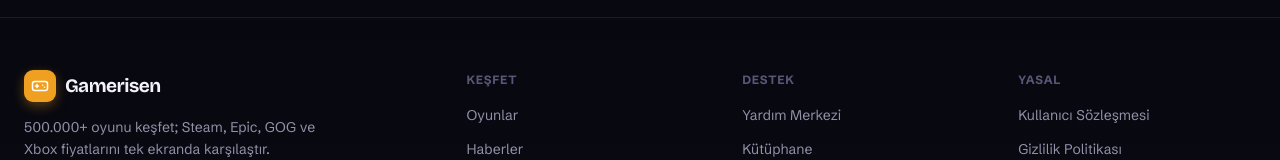
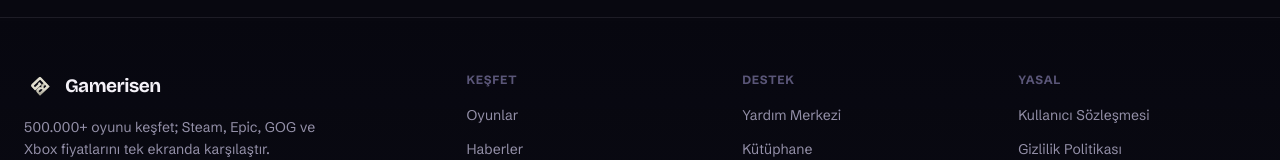
Before and after one commit to mfabey/gamepick, a Next.js app: page /login in a window 1280 px wide. Shown: the part 788-948 px from the top of the page. Built offline with nearby package versions, Linux system fonts and the light colour scheme; no server answers.

Commit message:
Update footer logo

```diff
--- a/app/components/Footer.jsx
+++ b/app/components/Footer.jsx
@@ -74,16 +74,9 @@ export default function Footer() {
         <div>
           <Link href="/" style={{ display: 'flex', alignItems: 'center', gap: 9, textDecoration: 'none', marginBottom: 14, width: 'fit-content' }}>
             <span style={{
-              width: 32, height: 32, borderRadius: 9, background: 'var(--accent)',
-              display: 'flex', alignItems: 'center', justifyContent: 'center',
-              boxShadow: '0 4px 12px color-mix(in srgb, var(--accent) 35%, transparent)',
+              width: 32, height: 32, display: 'flex', alignItems: 'center', justifyContent: 'center'
             }}>
-              <svg width="18" height="18" viewBox="0 0 24 24" fill="none" stroke="#fff" strokeWidth="2" strokeLinecap="round" strokeLinejoin="round">
-                <rect x="2" y="6" width="20" height="12" rx="3" />
-                <path d="M6 12h4M8 10v4" />
-                <circle cx="15.5" cy="11" r="1" fill="#fff" stroke="none" />
-                <circle cx="18" cy="13.5" r="1" fill="#fff" stroke="none" />
-              </svg>
+              <img src="/logo.png" alt="Gamerisen" style={{ width: '100%', height: '100%', objectFit: 'contain' }} />
             </span>
             <span style={{ fontFamily: 'var(--font-heading, var(--font-body))', fontWeight: 700, fontSize: 19, letterSpacing: '-0.5px', color: 'var(--text)' }}>Gamerisen</span>
           </Link>
```
